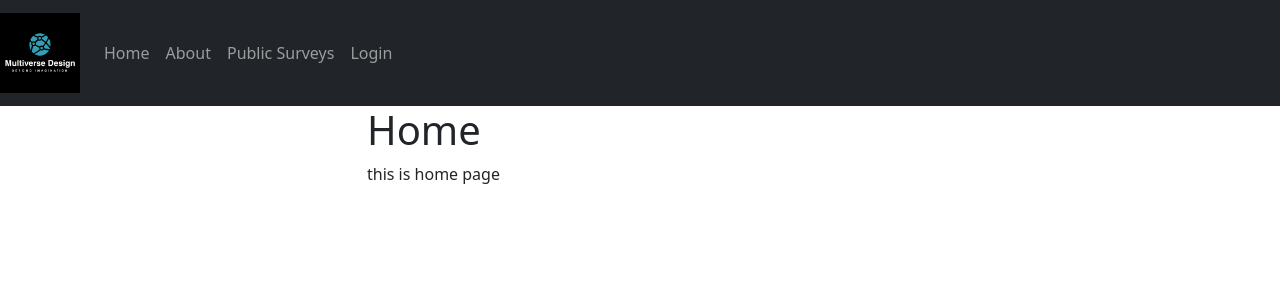
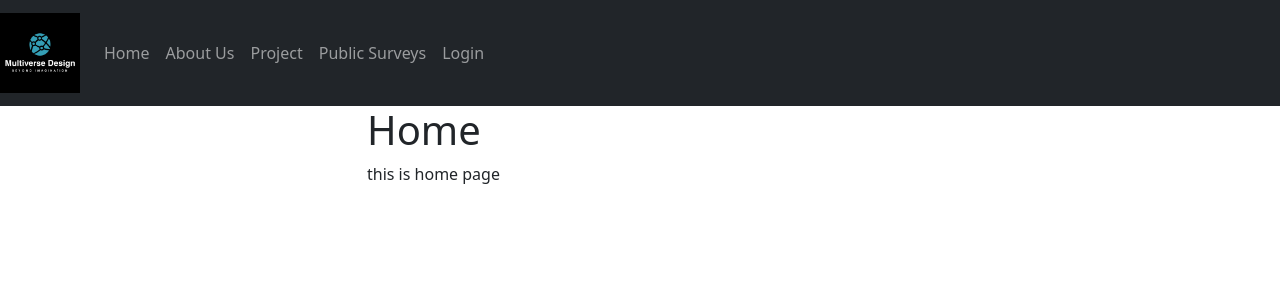
Before and after one commit to Fasop4/Multiverse-Design-Surveys, a Node server app: page / in a window 1280 px wide. Shown: the top 300 px of the page. Run offline with Node 20, Linux system fonts and the light colour scheme; some libraries are stand-ins or nearby versions.

Commit message:
main_nav updated

```diff
--- a/server/views/content/partials/main_nav.ejs
+++ b/server/views/content/partials/main_nav.ejs
@@ -1,4 +1,5 @@
 <!--Main nav-->
+<!--Shahriar-->
 <nav class="navbar navbar-expand-lg navbar-dark bg-dark">
 
   <a class="navbar-brand" href="/">
@@ -16,13 +17,10 @@
 
       <% if(typeof displayName == 'string' && displayName) { %>
 
-      <% if (title == "home") { %>
-      <li class="nav-item active">
-      <% } else { %>
       <li class="nav-item">
       <a class="nav-link" href="/"><i class="fas fa-lg fa-laptop-house"></i> Home </a>
       </li>
-      <% } %>
+
 
       <li class="nav-item">
       <a class="nav-link" href="/about"><i class="fas fa-lg fa-laptop-house"></i> About</a>
@@ -45,7 +43,11 @@
       </li>
 
       <li class="nav-item">
-      <a class="nav-link" href="/about"><i class="fas fa-lg fa-laptop-house"></i> About</a>
+      <a class="nav-link" href="/about"><i class="fas fa-lg fa-laptop-house"></i> About Us</a>
+      </li>
+
+       <li class="nav-item">
+      <a class="nav-link" href="/projects"><i class="fas fa-lg fa-laptop-house"></i> Project</a>
       </li>
 
       <li class="nav-item">
```
